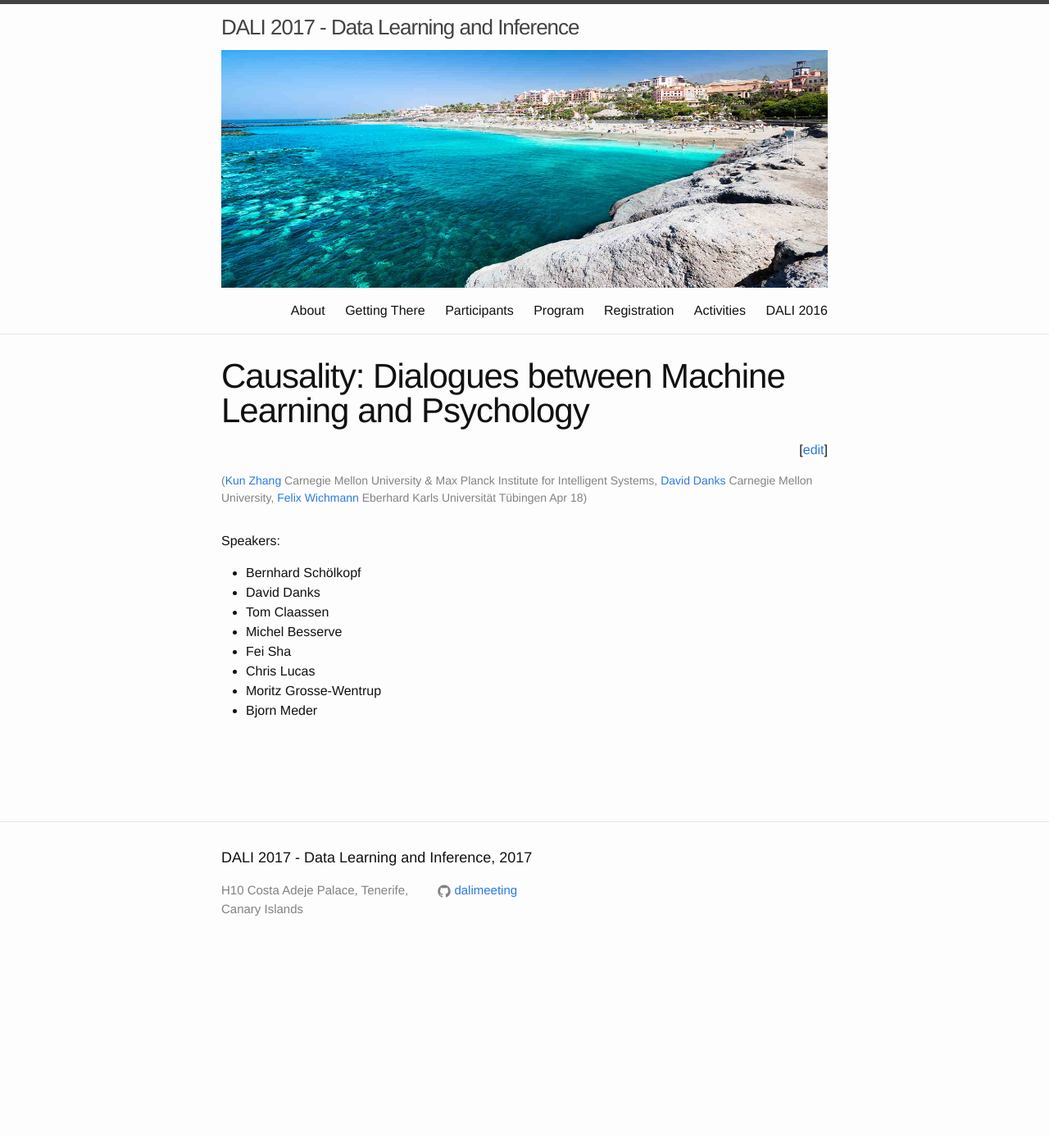
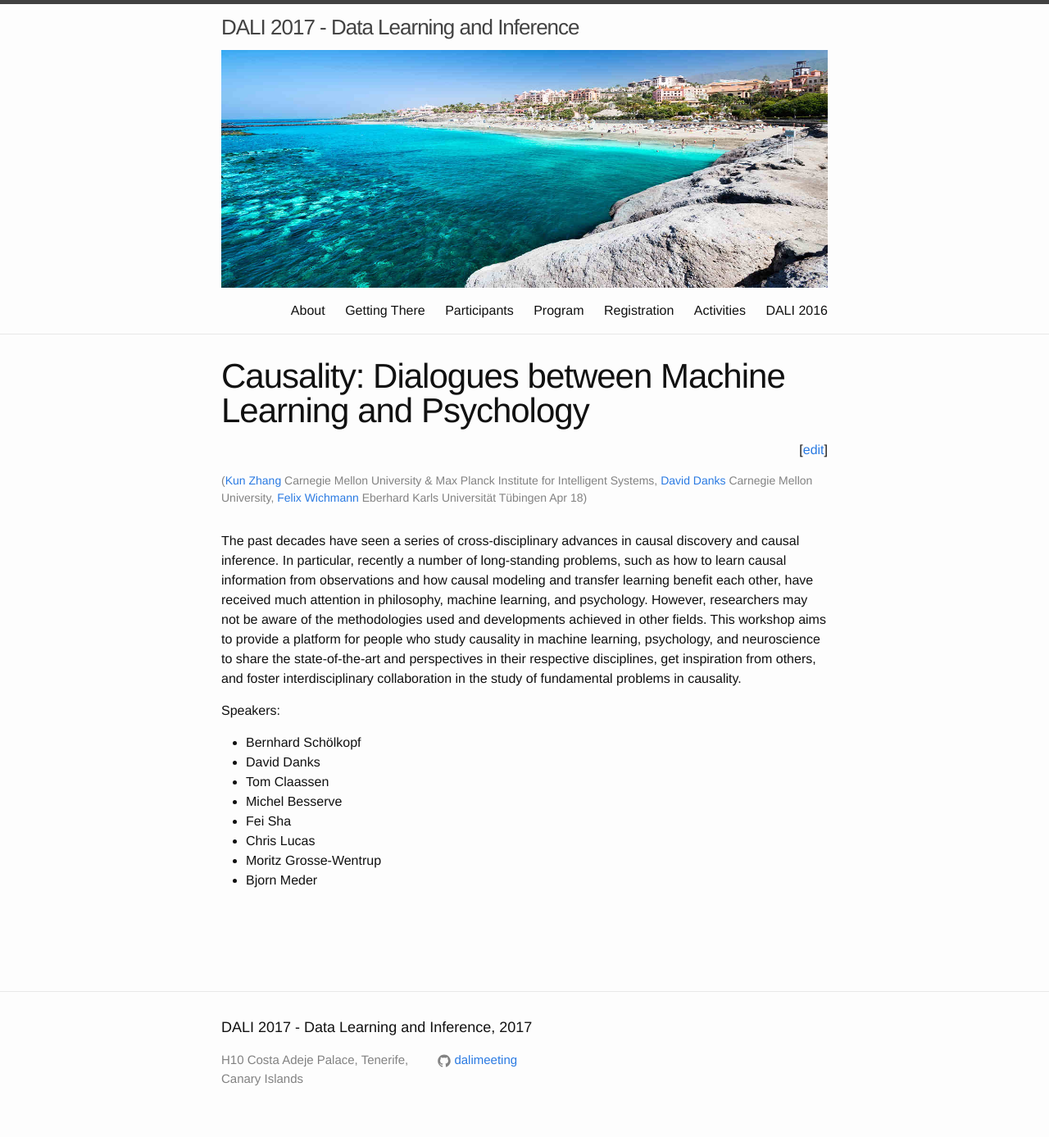
Before and after one commit to dalimeeting/dalimeeting.github.io, a Jekyll site: the page built from _posts/2017-04-18-Causality-Psychology.md, in a window 1280 px wide. Shown: the whole page at 82% size. Built offline with Jekyll 4.4.1, drawn with Linux system fonts in a browser that asks for light colours; before the commit the page ends 1180 px from its top, so only the background shows below that.

Commit message:
Update 2017-04-18-Causality-Psychology.md

```diff
--- a/_posts/2017-04-18-Causality-Psychology.md
+++ b/_posts/2017-04-18-Causality-Psychology.md
@@ -1,6 +1,7 @@
 ---
 title:  "Causality: Dialogues between Machine Learning and Psychology"
 layout: multitrack
+abstract: "The past decades have seen a series of cross-disciplinary advances in causal discovery and causal inference. In particular, recently a number of long-standing problems, such as how to learn causal information from observations and how causal modeling and transfer learning benefit each other, have received much attention in philosophy, machine learning, and psychology. However, researchers may not be aware of the methodologies used and developments achieved in other fields. This workshop aims to provide a platform for people who study causality in machine learning, psychology, and neuroscience to share the state-of-the-art and perspectives in their respective disciplines, get inspiration from others, and foster interdisciplinary collaboration in the study of fundamental problems in causality."
 organizer_url:
 categories:
 - dali2017
```
